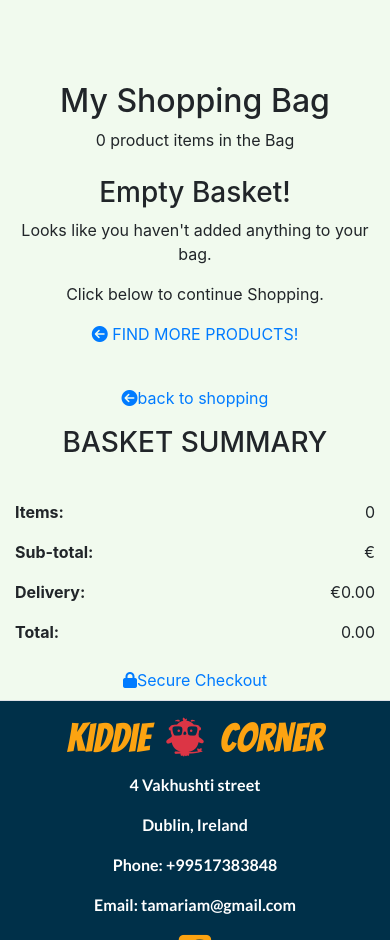
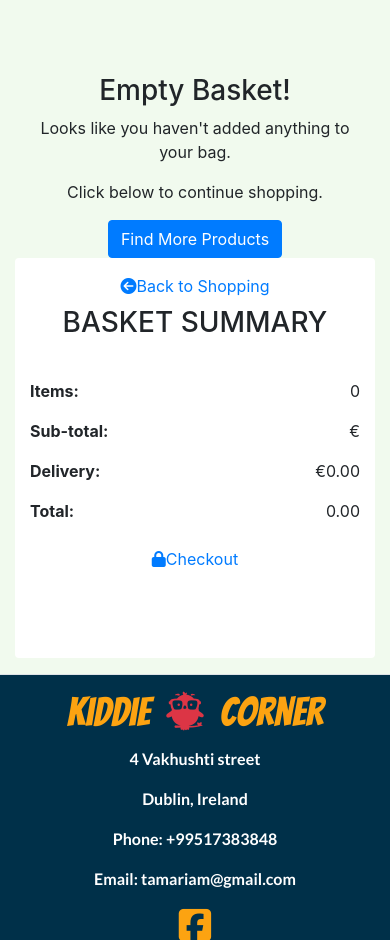
Before and after one commit to tamariam/Kiddie-Corner, a Django app: page /bag/ in a window 390 px wide. Shown: the part 184-1124 px from the top of the page. Run offline with Django 3.2, Linux system fonts and the light colour scheme; some libraries are stand-ins or nearby versions; some web fonts are replaced.

Commit message:
add bootstrap classes to bag html file to give nice  and responsive layote to page

```diff
--- a/shopping_bag/templates/shopping_bag/bag.html
+++ b/shopping_bag/templates/shopping_bag/bag.html
@@ -9,45 +9,23 @@
 {% block content %}
 
 <!-- Heading -->
-
-<div class="basket-bg container">
-
+<div class="container">
     <div class="row">
-        <div class="col-12 text-center mt-3">
-            <h2>My Shopping Bag</h2>
-        </div>
-    </div>
-
-    <div class="row">
-        <div class="col-12 text-center mb-4">
-            <p class="mb-0 item-count-header">{{ count }} product items in the Bag</p>
-        </div>
-    </div>
-
-    <!-- Shopping Bag Items -->
-
-    <div class="row center-row">
-        <div class="col-sm-12 col-md-7 mb-3 basket-col">
-            <div class="row mb-4">
+        <!-- Product Cards Column -->
+        <div class="col-lg-8">
             {% if bag_items %}
                 {% for item in bag_items %}
-                    <div class="container-fluid basket-item-container mb-5">
-                        <div class="row">
-                            <div class="col-sm-12 col-lg-3">
-                                <div class="text-center">
-                                     <div class="basket-image-container">
-                                        <img class="card-img img-fluid" src="{{ item.product.image.url }}" alt="product image">
+                    <div class="card mb-3">
+                        <div class="row no-gutters">
+                            <div class="col-md-4">
+                                <img src="{{ item.product.image.url }}" class="card-img" alt="Product Image">
                             </div>
-                                </div>
-                            </div>
-                            <div class="col-sm-12 col-lg-9 basket-item-details">
-                                <div class="row">
-                                    <div class="col-sm-12 col-lg-4">
-                                        <h3 class="my-2 basket-heading">{{ item.product.name }}</h3>
-                                        <p class="mb-2">€{{ item.product.price }}</p>
-                                        <p class="mb-2">Qty: {{ item.quantity }}</p>
-                                    </div>
-                                    <div class="col-sm-12 col-lg-8">
+                            <div class="col-md-8">
+                                <div class="card-body">
+                                    <h5 class="card-title">{{ item.product.name }}</h5>
+                                    <p class="card-text">Price: €{{ item.product.price }}</p>
+
+                                    <!-- Quantity Selection Form -->
                                     <form class="form update-form" method="POST" action="">
                                         {% csrf_token %}
                                         <div>
@@ -70,14 +48,16 @@
                                                     <option>10</option>
                                                 </select>
                                             </div>
-                                                <input class="fa-input sensical-button text-center rounded-0 text-uppercase" type="submit" value="Update basket">
+                                            <input class=" btn btn-warning my-2 " type="submit" value="update">
                                         </div>
                                     </form>
-                                        <form class="form update-form" method="POST" action="">
+
+                                    <!-- Remove Button Form -->
+                                    <form class="form " method="POST" action="">
                                         {% csrf_token %}
                                         <div>
                                             <div class="input-group-selector">
-                                                    <input class="fa-input sensical-button text-center rounded-0 text-uppercase" type="submit" value="&#xf2ed; remove from basket">
+                                                <input class="btn btn-danger" type="submit" value="remove">
                                             </div>
                                         </div>
                                     </form>
@@ -85,46 +65,37 @@
                             </div>
                         </div>
                     </div>
-                    </div>
                 {% endfor %}
-
-                <!-- if no Items In Bag -->
-
             {% else %}
-                    <div class="col-12 text-center basket-empty">
+                <div class="col-12 text-center mt-2">
                     <h3>Empty Basket!</h3>
                     <p>Looks like you haven't added anything to your bag.</p>
-                        <p>Click below to continue Shopping.</p>
-                        <a href="{% url 'products' %}" class="text-center rounded-0 mt-2">
-                            <span class="icon"><i class="fa-solid fa-circle-arrow-left"></i></span>
-                            <span class="text-uppercase">Find More Products!</span>
-                        </a>
+                    <p>Click below to continue shopping.</p>
+                    <a href="{% url 'products' %}" class="btn btn-primary">Find More Products</a>
                 </div>
             {% endif %}
         </div>
-        </div>
 
-        <!-- Bag Summary  -->
-
-        <div class="col-sm-12 col-md-4 text-center">
-            <div class="basket-checkout text-center mb-2">
+        <!-- Bag Summary Column -->
+        <div class="col-lg-4 ">
+            <div class="col-sm-12 col-md-12 col-lg-12 bg-white rounded text-center bag-summary-card mb-3  pt-3">
+                <div class="text-center">
                     <a href="{% url 'products' %}">
-                <div class="basket-back-button basket-button"><i class="icon fa-solid fa-circle-arrow-left"></i>back to shopping</div>
+                        <div><i class="icon fa-solid fa-circle-arrow-left"></i>Back to Shopping</div>
                     </a>
                 </div>
-            <div class="basket-checkout text-center my-2">
-                <h3 class="checkout-heading py-2">BASKET SUMMARY</h3>
+                <div class="text-center">
+                    <h3 class="py-2">BASKET SUMMARY</h3>
                 </div>
-            <div class="row checkout-row pt-4 mt-2">
+                <div class="row pt-4 mt-2">
                     <div class="col text-left">
-                    <p><strong>Items: </strong>
-                       </p>
+                        <p><strong>Items:</strong></p>
                     </div>
                     <div class="col text-right">
                         <span>{{ count }}</span>
                     </div>
                 </div>
-            <div class="row checkout-row">
+                <div class="row">
                     <div class="col text-left">
                         <p><strong>Sub-total:</strong></p>
                     </div>
@@ -132,7 +103,7 @@
                         <span>€{{ subtotal|floatformat:2 }}</span>
                     </div>
                 </div>
-            <div class="row checkout-row">
+                <div class="row">
                     <div class="col text-left">
                         <p><strong>Delivery:</strong></p>
                     </div>
@@ -140,7 +111,7 @@
                         <span>€{{ shipping|floatformat:2 }}</span>
                     </div>
                 </div>
-            <div class="row checkout-row">
+                <div class="row">
                     <div class="col text-left">
                         <p><strong>Total:</strong></p>
                     </div>
@@ -148,12 +119,13 @@
                         <span>{{ grand_total|floatformat:2 }}</span>
                     </div>
                 </div>
-            <div class="basket-checkout text-center my-2">
+                <div class="text-center my-2">
                     <a href="">
-                    <div class="basket-button"><i class="fa-solid fa-lock"></i>Secure Checkout</div>
+                        <div><i class="fa-solid fa-lock"></i>Checkout</div>
                     </a>
                 </div>
             </div>
         </div>
     </div>
+</div>
 {% endblock content %}
--- a/static/css/base.css
+++ b/static/css/base.css
@@ -161,3 +161,7 @@ background-color: #023047;
 .btn-div{
   height:100px;
 }
+
+.bag-summary-card{
+  height:400px;
+}
```
Lines whose indentation alone changed are shown as unchanged.
